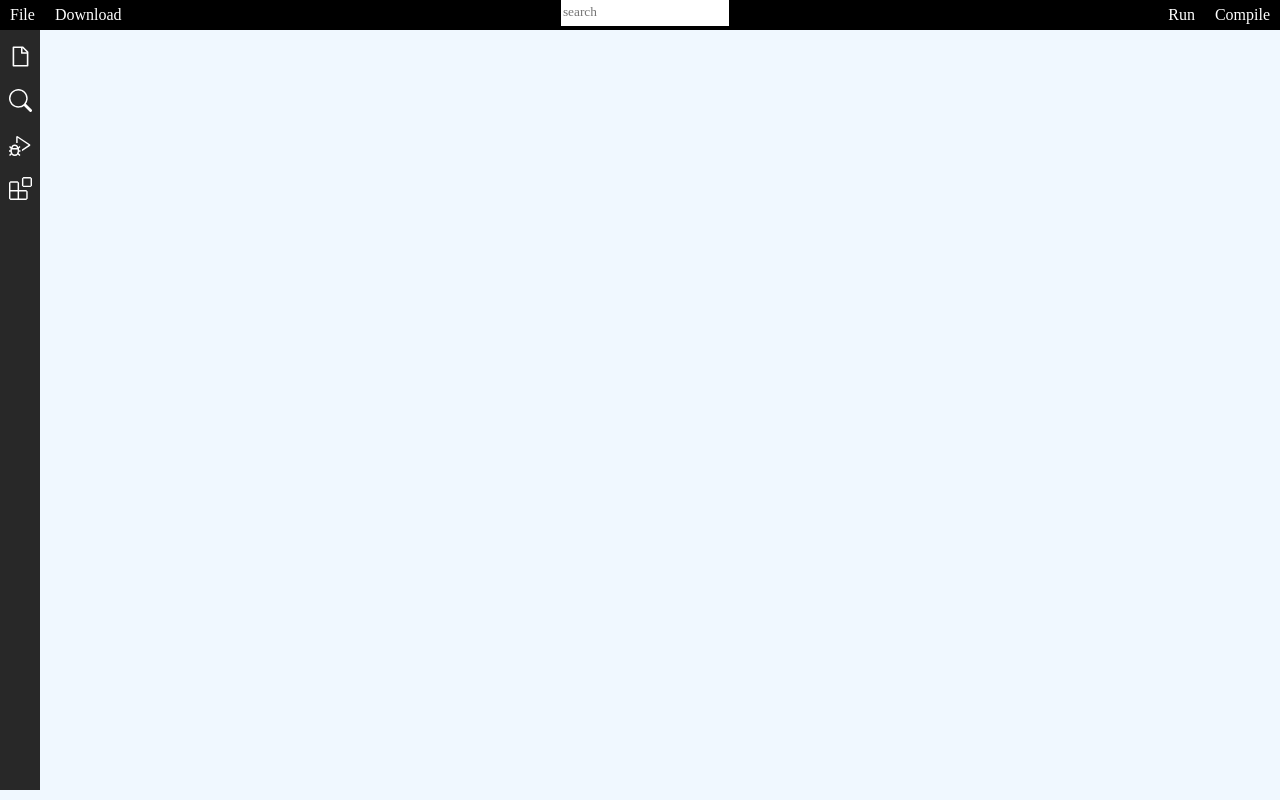
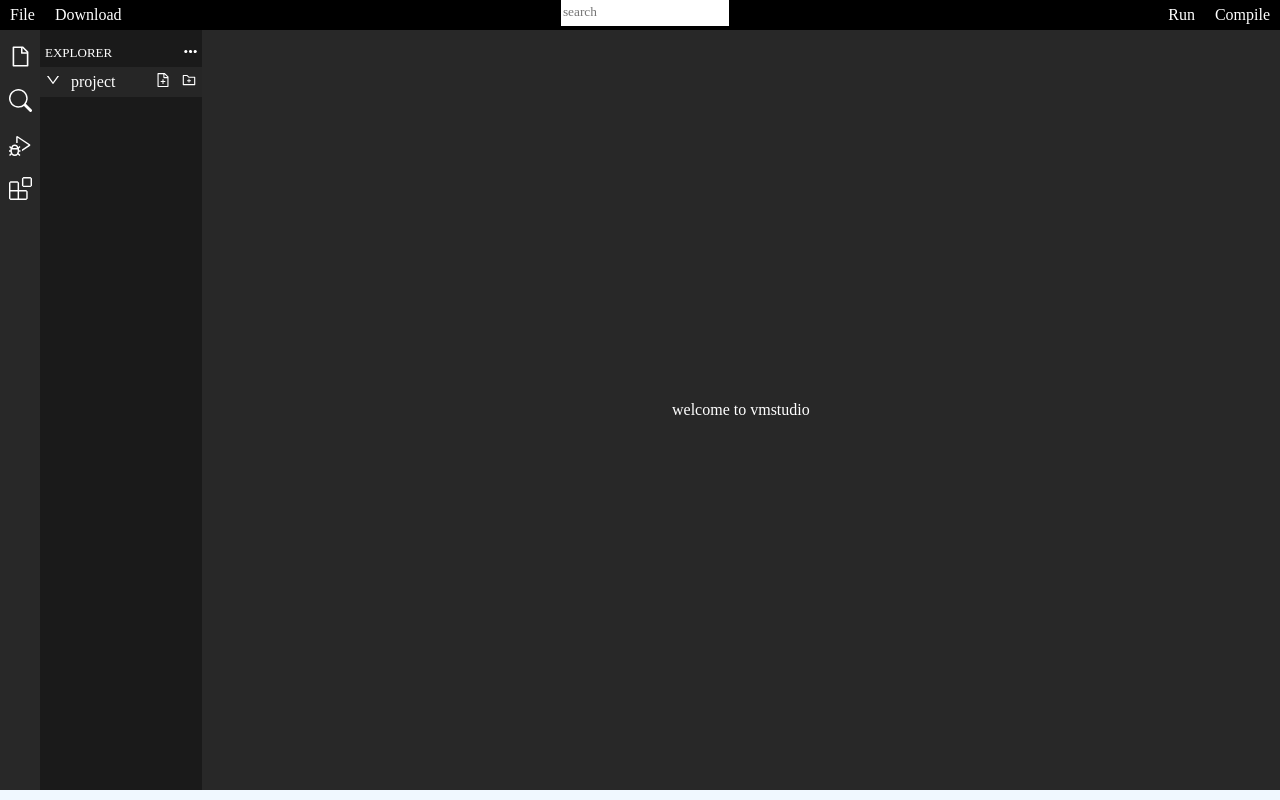
Before and after one commit to vm21242124/codestudio-frotend, a React (Create React App) app: page /editor in a window 1280 px wide. Built offline with nearby package versions, Linux system fonts and the light colour scheme.

Commit message:
first commit

```diff
--- a/src/Pages/Editor/Editor.css
+++ b/src/Pages/Editor/Editor.css
@@ -1,22 +1,36 @@
-.editor{
+.editor {
   display: flex;
   flex-direction: column;
-    height: 60vh;
+  height: 100vh;
 }
-.editorside{
+.editorside {
   width: 50%;
 }
+.filehandler{
+  display: flex;
+  background-color: black;
+  width: 15%;
 
-.outputside{
+}
+.lefe{
+  display: flex;
+  width: 100%;
+
+}
+.outputside {
   width: 50%;
 }
-.de{
+.de {
   display: flex;
   justify-content: space-around;
-
 }
-.runbtn{
+.runbtn {
   display: flex;
   width: 100%;
   position: sticky;
 }
+.pallete{
+  height: 100%;
+  background-color: rgb(40, 40, 40);
+  width: 100%;
+}
--- a/src/Pages/Editor/Editor.jsx
+++ b/src/Pages/Editor/Editor.jsx
@@ -1,17 +1,27 @@
 import React from "react";
 import NumberedTextarea from "../../components/codeplate/NumberedTextArea";
+import FileExplorer from "../../components/FileExplorer/FileExplorer";
 import LeftMenu from "../../components/LeftMenu/LeftMenu";
 import Menu from "../../components/menu/Menu";
+import CodePallete from "../../components/pallate/CodePallete";
 
 import "./Editor.css";
 const Editor = () => {
   return (
     <div className="editor">
       <div className="runbtn">
-        <Menu/>
+        <Menu />
       </div>
-      <div className="leftMenu">
-        <LeftMenu/>
+      <div className="lefe">
+        <div className="leftMenu">
+          <LeftMenu />
+        </div>
+        <div className="filehandler">
+          <FileExplorer />
+        </div>
+        <div className="pallete">
+          <CodePallete/>
+        </div>
       </div>
       {/* <div className="de">
         <div className="editorside">
--- /dev/null
+++ b/src/components/FileExplorer/FileExplorer.css
@@ -0,0 +1,33 @@
+.explorer{
+    display: flex;
+    flex-direction: column;
+    color: white;
+    width: 100%;
+    background-color: rgb(26, 26, 26);
+}
+.exp{
+    display: flex;
+    justify-content: space-between;
+    width: 100%;
+    margin-top: 10px;
+}
+.explorer span{
+    color: white;
+    font-size: 13px;
+    margin-top: 15px;
+    cursor: pointer;
+    margin: 5px;
+}
+.file{
+    display: flex;
+    align-items: center;
+    justify-content: space-between;
+    background-color: rgb(38, 38, 38);
+}
+.file span{
+    font-size: 16px;
+}
+.e{
+    display: flex;
+    align-items: center;
+}
--- /dev/null
+++ b/src/components/FileExplorer/FileExplorer.jsx
@@ -0,0 +1,29 @@
+import React from "react";
+import { SlOptions } from "react-icons/sl";
+import {AiOutlineDown,AiOutlineFolderAdd ,AiOutlineFileAdd} from 'react-icons/ai'
+import "./FileExplorer.css";
+const FileExplorer = () => {
+  return (
+    <div className="explorer">
+      <div className="exp">
+        <span>EXPLORER</span>
+        <span>
+          <SlOptions />
+        </span>
+      </div>
+      <div className="file">
+        <div className="e">
+          <span><AiOutlineDown/></span>
+          <span>project</span>
+        </div>
+        <div className="foption">
+          <span><AiOutlineFileAdd/></span>
+          <span><AiOutlineFolderAdd/></span>
+        </div>
+
+      </div>
+    </div>
+  );
+};
+
+export default FileExplorer;
--- /dev/null
+++ b/src/components/pallate/CodePallete.css
@@ -0,0 +1,8 @@
+.codepallet{
+    display: flex;
+    justify-content: center;
+    align-items: center;
+    height: 100%;
+    width: 100%;
+    color: white;
+}
--- /dev/null
+++ b/src/components/pallate/CodePallete.jsx
@@ -0,0 +1,14 @@
+import React, { useState } from 'react'
+import './CodePallete.css'
+const CodePallete = () => {
+  const [fileOpen, setFileopen]=useState(false);
+  return (
+    <div className="codepallet">
+      <div className="infor">
+        <p>welcome to vmstudio</p>
+      </div>
+    </div>
+  )
+}
+
+export default CodePallete
```
Lines whose indentation alone changed are shown as unchanged.
